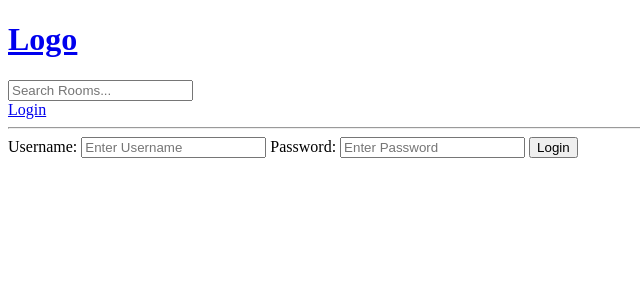
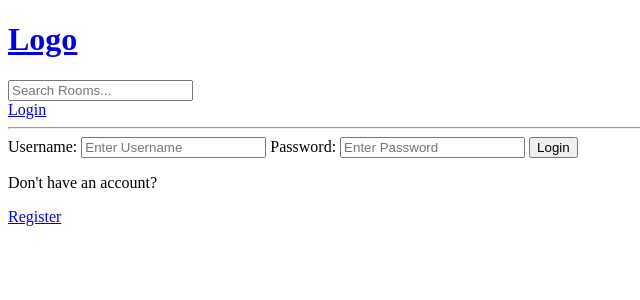
Before and after one commit to tnguyen11211/progress_tracker, a Django app: page /login/ in a window 1280 px wide. Shown: the top 300 px of the page, without its empty margins (0-640 px from the left). Run offline with Django 4.2, Linux system fonts and the light colour scheme.

Commit message:
added registration page

```diff
--- a/base/templates/base/login_register.html
+++ b/base/templates/base/login_register.html
@@ -2,6 +2,7 @@
 
 {% block content %}
 
+{% if page == 'login' %}
 <div>
     <form method="POST" action="">
         {% csrf_token %}
@@ -14,6 +15,26 @@
 
         <input type="submit" value="Login" />
     </form>
+
+    <p>Don't have an account?</p>
+    <a href="{% url 'register' %}">Register</a>
 </div>
 
+{% elif page == 'register' %}
+
+<div>
+    <form method="POST" action="">
+        {% csrf_token %}
+
+        {{form.as_p}}
+
+        <input type="submit" value="Register" />
+    </form>
+
+    <p>Already have an account?</p>
+    <a href="{% url 'login' %}">Login</a>
+</div>
+
+{% endif %}
+
 {% endblock content%}
```
